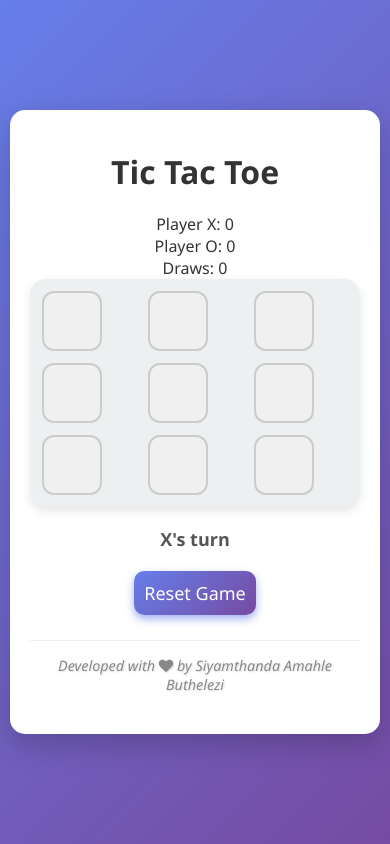
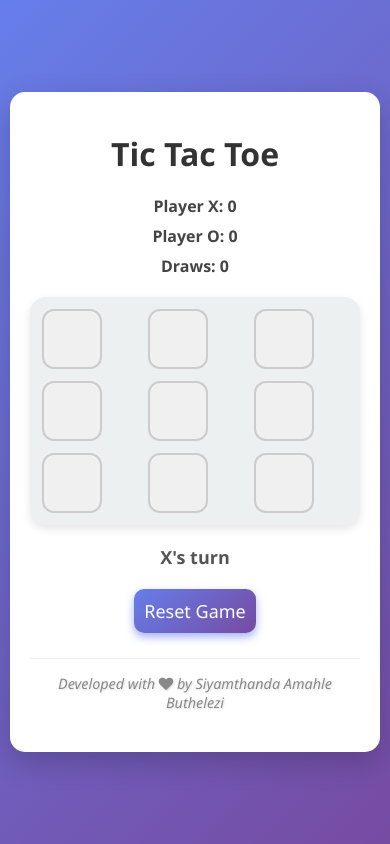
Before and after one commit to Siyamthanda-code/tic-tac-toe, a plain HTML site: page index.html in a window 390 px wide. Drawn offline with Linux system fonts and the light colour scheme.

Commit message:
Update styles.css

```diff
--- a/styles.css
+++ b/styles.css
@@ -26,6 +26,31 @@ body {
   text-align: center;
   max-width:400px;
 }
+
+/* Scoreboard */
+#scoreboard {
+  display: flex;
+  justify-content: space-around;
+  margin-bottom: 20px;
+  font-size: 18px;
+  font-weight: 600;
+  color: #444;
+}
+
+#scoreboard p {
+  margin: 0 10px;
+  user-select: none;
+}
+
+/* Responsive adjustments for scoreboard */
+@media screen and (max-width: 400px) {
+  #scoreboard {
+    flex-direction: column;
+    gap: 8px;
+    font-size: 16px;
+  }
+}
+
 
 /* Title */
 #game-container h1 {
```
